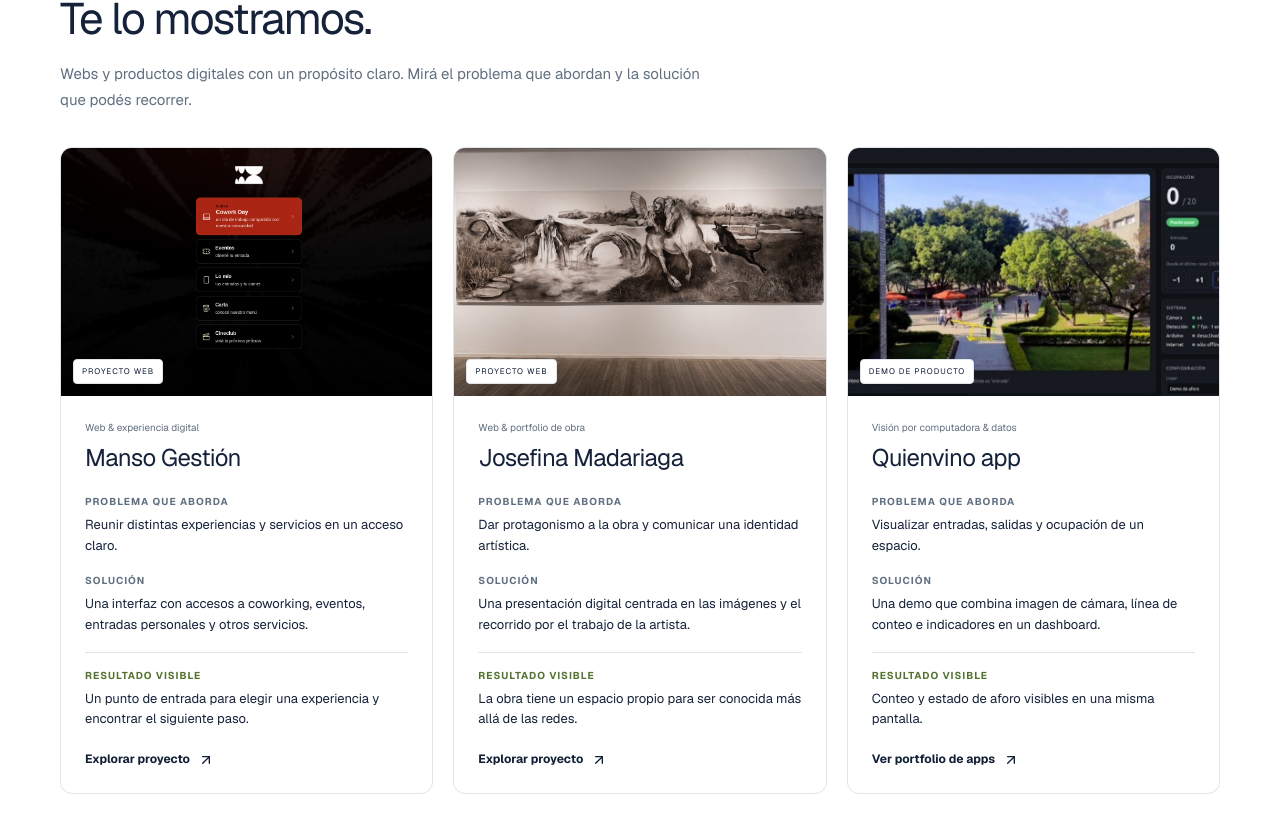
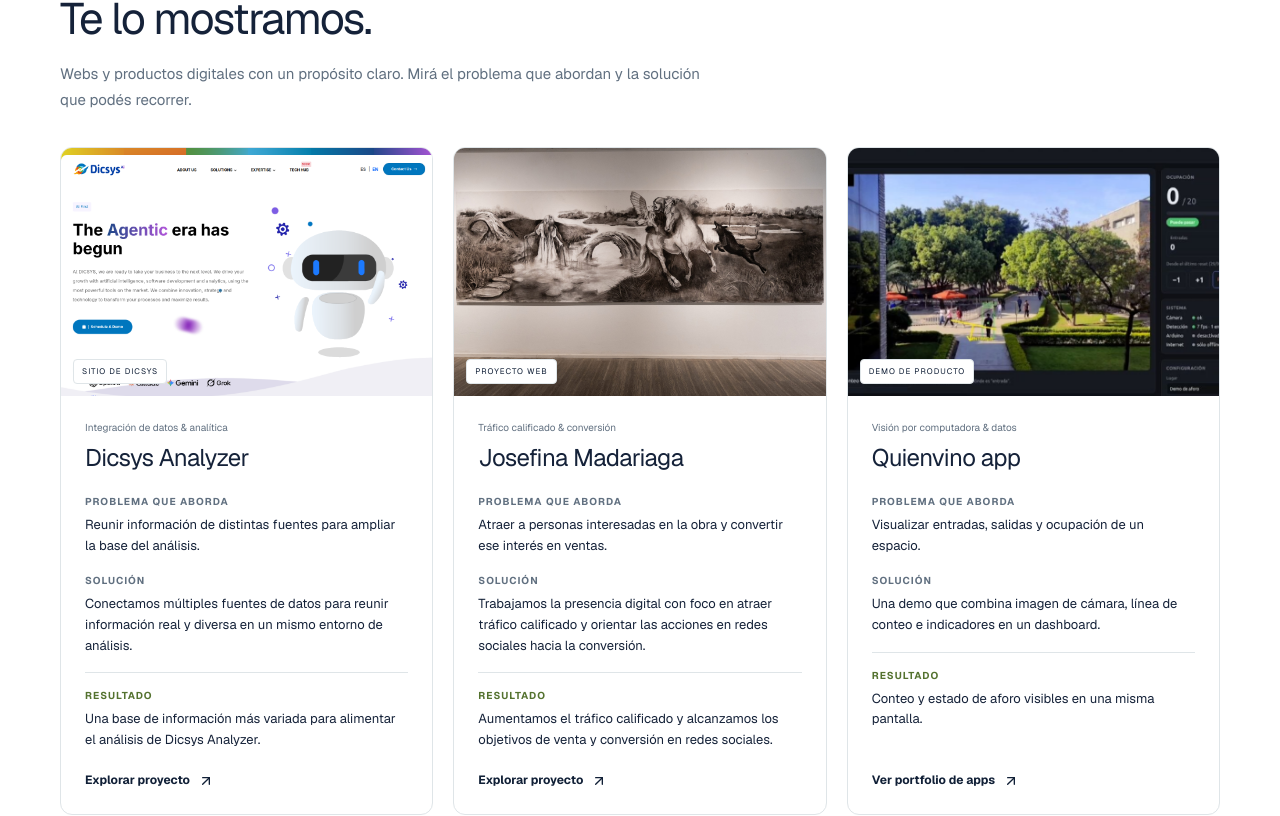
Before and after one commit to navy0110/navy_labs, a Next.js app: page / in a window 1280 px wide. Shown: the part 2328-3144 px from the top of the page. Built offline with nearby package versions, Linux system fonts and the light colour scheme.

Commit message:
Add confirmed traffic and data integration project outcomes

```diff
--- a/app/featured-projects.tsx
+++ b/app/featured-projects.tsx
@@ -3,8 +3,8 @@
 import styles from "./featured-projects.module.css";
 
 const cases = [
-  { name: "Manso Gestión", type: "Web & experiencia digital", image: "manso.jpg", url: "https://manso-gestion.vercel.app/", problem: "Reunir distintas experiencias y servicios en un acceso claro.", solution: "Una interfaz con accesos a coworking, eventos, entradas personales y otros servicios.", result: "Un punto de entrada para elegir una experiencia y encontrar el siguiente paso.", alt: "Interfaz de Manso con accesos a Cowork Day, eventos, entradas, carta y cineclub" },
-  { name: "Josefina Madariaga", type: "Web & portfolio de obra", image: "josefina.jpg", url: "https://josefinamadariaga.com.ar/", problem: "Dar protagonismo a la obra y comunicar una identidad artística.", solution: "Una presentación digital centrada en las imágenes y el recorrido por el trabajo de la artista.", result: "La obra tiene un espacio propio para ser conocida más allá de las redes.", alt: "Obra de Josefina Madariaga presentada en su sitio web" },
+  { name: "Dicsys Analyzer", type: "Integración de datos & analítica", image: "dicsys.jpg", url: "https://www.dicsys.ai/", previewLabel: "SITIO DE DICSYS", problem: "Reunir información de distintas fuentes para ampliar la base del análisis.", solution: "Conectamos múltiples fuentes de datos para reunir información real y diversa en un mismo entorno de análisis.", result: "Una base de información más variada para alimentar el análisis de Dicsys Analyzer.", alt: "Sitio institucional de Dicsys; referencia del proyecto Dicsys Analyzer" },
+  { name: "Josefina Madariaga", type: "Tráfico calificado & conversión", image: "josefina.jpg", url: "https://josefinamadariaga.com.ar/", problem: "Atraer a personas interesadas en la obra y convertir ese interés en ventas.", solution: "Trabajamos la presencia digital con foco en atraer tráfico calificado y orientar las acciones en redes sociales hacia la conversión.", result: "Aumentamos el tráfico calificado y alcanzamos los objetivos de venta y conversión en redes sociales.", alt: "Obra de Josefina Madariaga presentada en su sitio web" },
   { name: "Quienvino app", type: "Visión por computadora & datos", image: "quienvino.jpg", url: null, problem: "Visualizar entradas, salidas y ocupación de un espacio.", solution: "Una demo que combina imagen de cámara, línea de conteo e indicadores en un dashboard.", result: "Conteo y estado de aforo visibles en una misma pantalla.", alt: "Demo de Quienvino app con cámara e indicadores de ocupación, entradas y salidas" },
 ];
 
@@ -12,8 +12,8 @@
   return <section id="proyectos" className={styles.section} aria-labelledby="featured-title">
     <div className={styles.heading}><span className={styles.eyebrow}>PROYECTOS / DE LA IDEA A UNA SOLUCIÓN</span><h2 id="featured-title">No te lo contamos.<br/>Te lo mostramos.</h2><p>Webs y productos digitales con un propósito claro. Mirá el problema que abordan y la solución que podés recorrer.</p></div>
     <div className={styles.grid}>{cases.map(project => <article className={styles.card} key={project.name}>
-      <div className={styles.preview}><Image src={`/portfolio/${project.image}`} alt={project.alt} width={1200} height={850} sizes="(max-width: 700px) 100vw, (max-width: 1000px) 50vw, 33vw"/><span>{project.url ? "PROYECTO WEB" : "DEMO DE PRODUCTO"}</span></div>
-      <div className={styles.body}><p className={styles.type}>{project.type}</p><h3>{project.name}</h3><dl><div><dt>Problema que aborda</dt><dd>{project.problem}</dd></div><div><dt>Solución</dt><dd>{project.solution}</dd></div><div className={styles.result}><dt>Resultado visible</dt><dd>{project.result}</dd></div></dl>{project.url ? <a href={project.url} target="_blank" rel="noopener noreferrer">Explorar proyecto <ArrowUpRight size={16}/><span className="sr-only"> (abre en otra pestaña)</span></a> : <a href="/portfolio/apps">Ver portfolio de apps <ArrowUpRight size={16}/></a>}</div>
+      <div className={styles.preview}><Image src={`/portfolio/${project.image}`} alt={project.alt} width={1200} height={850} sizes="(max-width: 700px) 100vw, (max-width: 1000px) 50vw, 33vw"/><span>{project.previewLabel ?? (project.url ? "PROYECTO WEB" : "DEMO DE PRODUCTO")}</span></div>
+      <div className={styles.body}><p className={styles.type}>{project.type}</p><h3>{project.name}</h3><dl><div><dt>Problema que aborda</dt><dd>{project.problem}</dd></div><div><dt>Solución</dt><dd>{project.solution}</dd></div><div className={styles.result}><dt>Resultado</dt><dd>{project.result}</dd></div></dl>{project.url ? <a href={project.url} target="_blank" rel="noopener noreferrer">Explorar proyecto <ArrowUpRight size={16}/><span className="sr-only"> (abre en otra pestaña)</span></a> : <a href="/portfolio/apps">Ver portfolio de apps <ArrowUpRight size={16}/></a>}</div>
     </article>)}</div>
     <div className={styles.bottom}><p>¿Querés conectar tu web, las consultas y el seguimiento como un único sistema?</p><a href="#contacto">Hablemos de tu proyecto <ArrowUpRight size={17}/></a></div>
   </section>;
```
